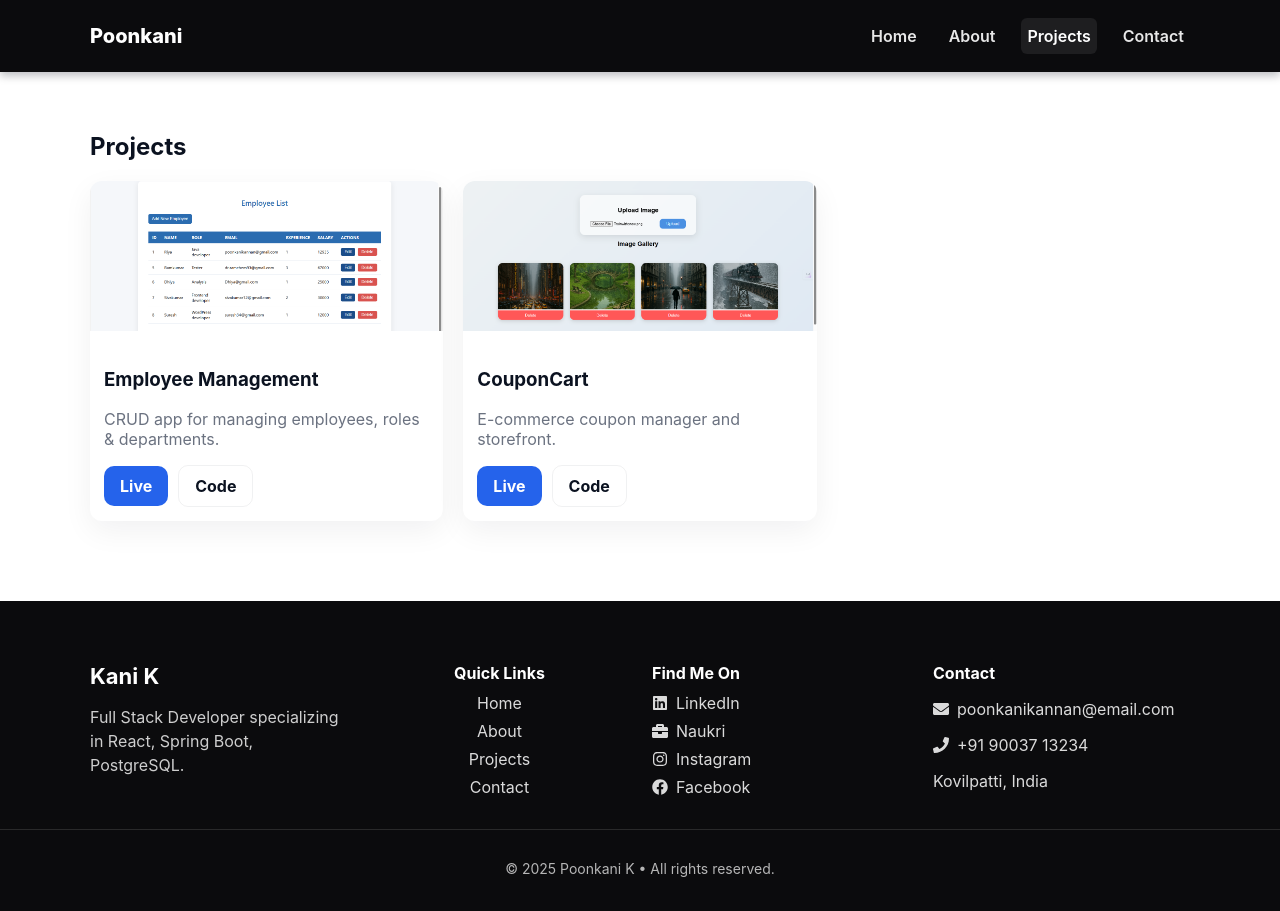
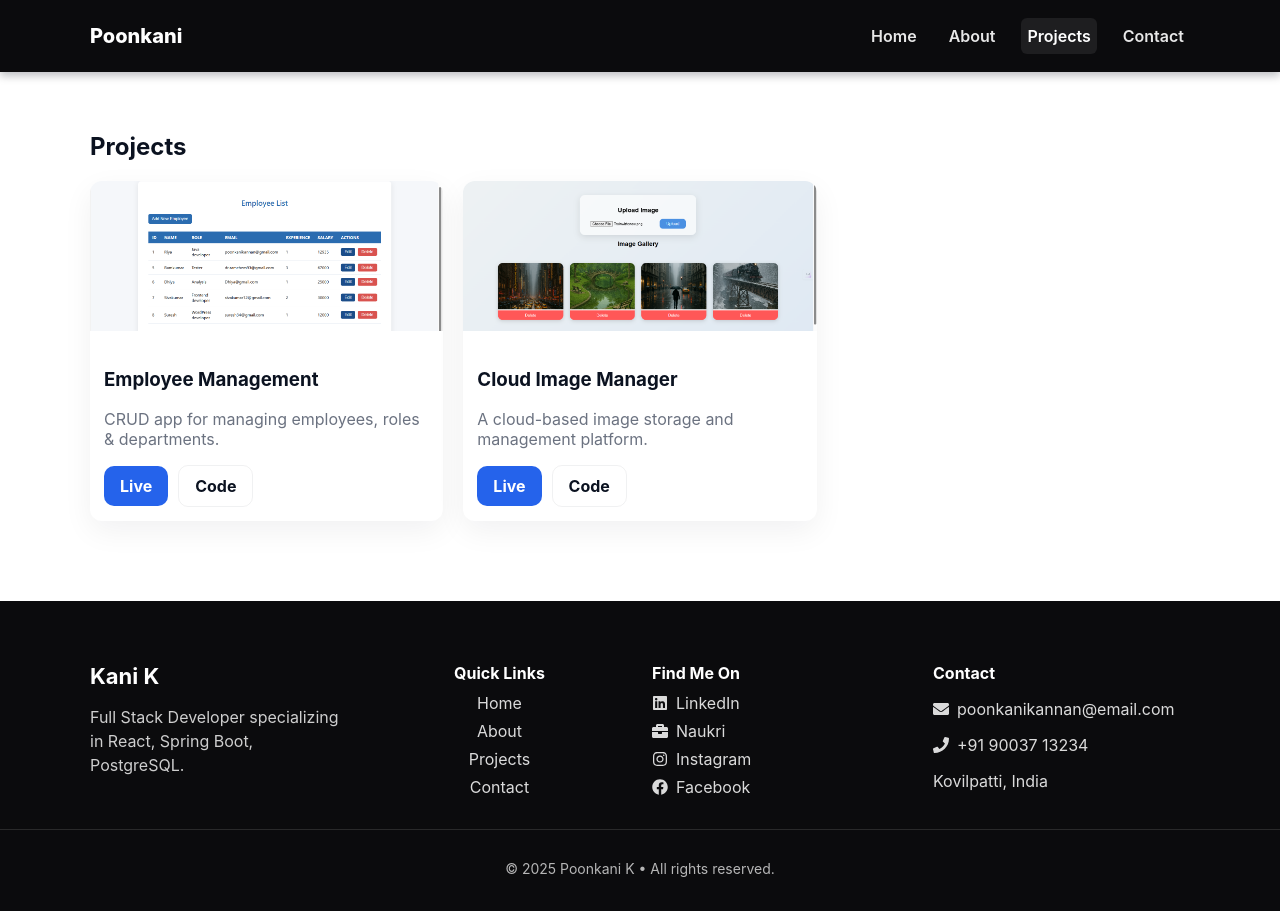
Before and after one commit to Poonkanik/Portfolio_frontend, a React (Create React App) app: page /projects in a window 1280 px wide. Built offline with nearby package versions, Linux system fonts and the light colour scheme.

Commit message:
correct project url

```diff
--- a/src/pages/projects/Projects.js
+++ b/src/pages/projects/Projects.js
@@ -16,8 +16,8 @@ const projects = [
   },
   {
     id: 2,
-    title: "CouponCart",
-    description: "E-commerce coupon manager and storefront.",
+    title: "Cloud Image Manager",
+    description: "A cloud-based image storage and management platform.",
     image:  project2,
     live: "https://cloud-image-manager-frontend.vercel.app/",
     code: "https://github.com/Poonkanik/Cloud-Image-Manager-Frontend"
```
